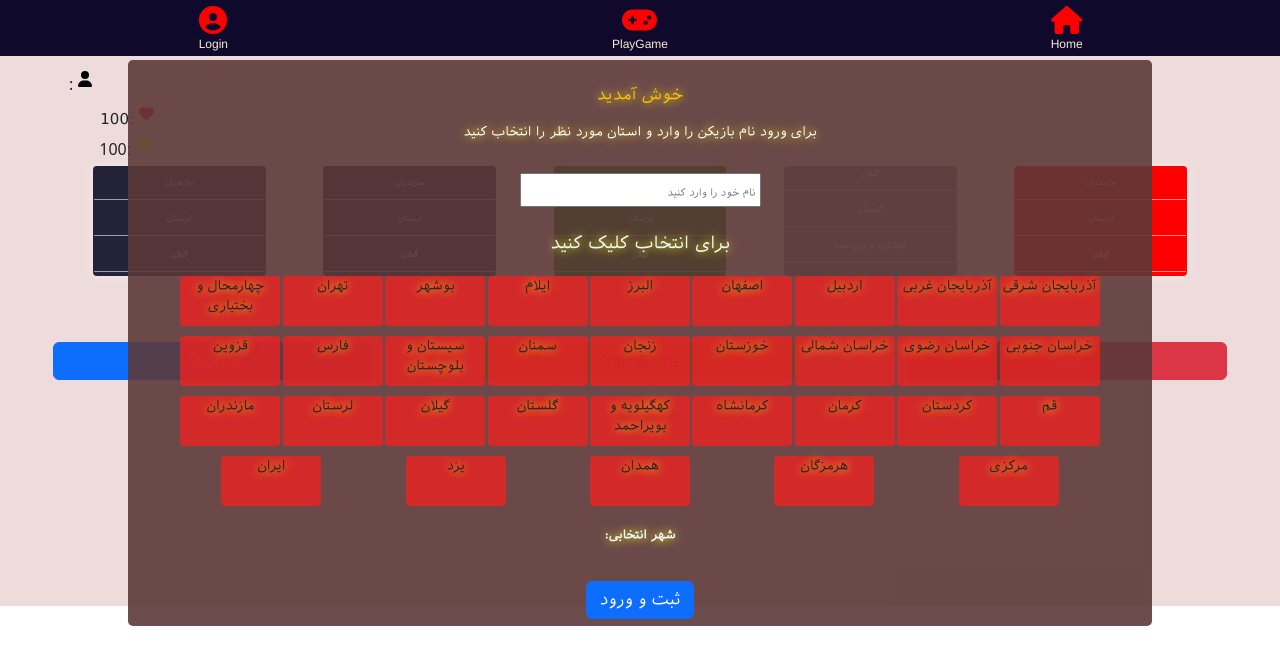
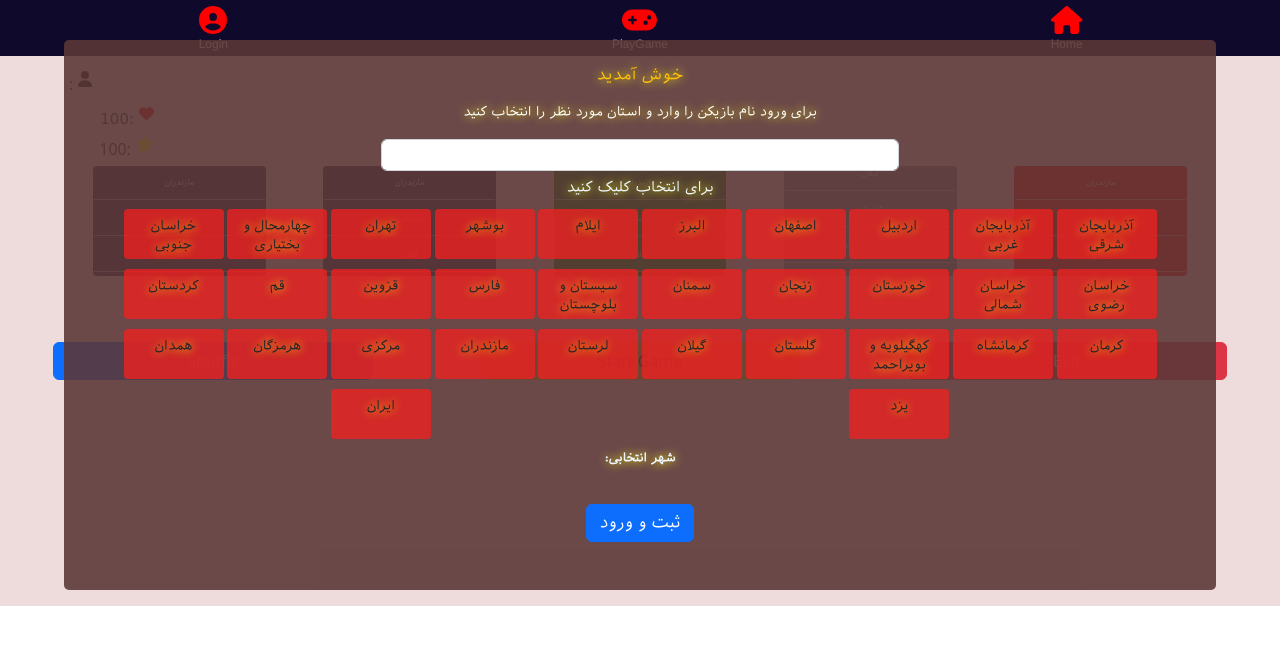
Before and after one commit to omidSharifi526/iranBinApp, a React (Create React App) app: page /playgame in a window 1280 px wide. Shown: the top 664 px of the page. Built offline with nearby package versions, Linux system fonts and the light colour scheme.

Commit message:
chnage-GI-ui

```diff
--- a/src/Components/GetUserInfo/GetUserInfo.jsx
+++ b/src/Components/GetUserInfo/GetUserInfo.jsx
@@ -46,7 +46,7 @@ const GetUserInfo = ({stateChanger,usernameChanger,setCitySelected }) => {
 
        <div className='namePicker-Container'>
 
-        <input   type="text" name="uName" id="uName" placeholder='نام خود را وارد کنید' />
+        <input className='form-control w-50'   type="text" name="uName" id="uName" placeholder='نام خود را وارد کنید' />
 
 
        </div>
@@ -57,7 +57,7 @@ const GetUserInfo = ({stateChanger,usernameChanger,setCitySelected }) => {
           {
             Cityes.map((val,index)=>{
                 return(<>
-                <div id='City-Cells' className='City-Cells'  onClick={(e)=>{
+                <div id='City-Cells' className='City-Cells btn '  onClick={(e)=>{
                   setCitySelectedinternal( e.target)
                 }}>
                     {val.name}
--- a/src/Components/GetUserInfo/get/user-style.scss
+++ b/src/Components/GetUserInfo/get/user-style.scss
@@ -3,9 +3,10 @@
 
     position: absolute;
     background-color: rgba(92, 56, 56, 0.897);
-    width: 80%;
+    width: 90%;
+    min-height: 550px;
     margin: auto;
-    top: 60px;
+    top: 40px;
     left:4rem;
     border-radius: 10px;
     z-index: 5;
@@ -72,7 +73,7 @@
 
 .namePicker-Container{
 width: 90%;
-height: 60px;
+height: 30px;
 
 text-align: center;
 display: flex;
@@ -81,11 +82,15 @@ align-items: center;
 
 input{
     padding: 3px;
+
+
 }
 
 ::placeholder{
     font-family: 'iranS';
     font-size: 10px;
+    color: white;
+
 }
 
 }
@@ -97,8 +102,8 @@ input{
 
         display: block;
         text-align: center;
-        font-size: 1.1rem;
-        padding: 10px ;
+        font-size: .9rem;
+      margin-top: 7px;
         color: aliceblue;
         text-shadow: 0 0 10px yellow;
     }
@@ -132,12 +137,12 @@ input{
 
         min-height: 50px;
         text-align: center;
-        margin-top: 20px;
+        margin-top: 10px;
         span.cityInfo{
             display: block;
             font-size: 12px;
             font-weight: 900;
-            margin-top: 5px;
+            margin-top: 2px;
             margin-bottom: 5px;
             color: aliceblue;
             text-shadow: 0 0 10px yellow;
@@ -163,11 +168,12 @@ input{
 
 
 .btnsPicker-Container{
-height: 50px;
+height: 40px;
 
 text-align: center;
 padding: 5px 1px;
 font-family: 'iranS';
+font-size: 10px !important;
 }
 
 
```
